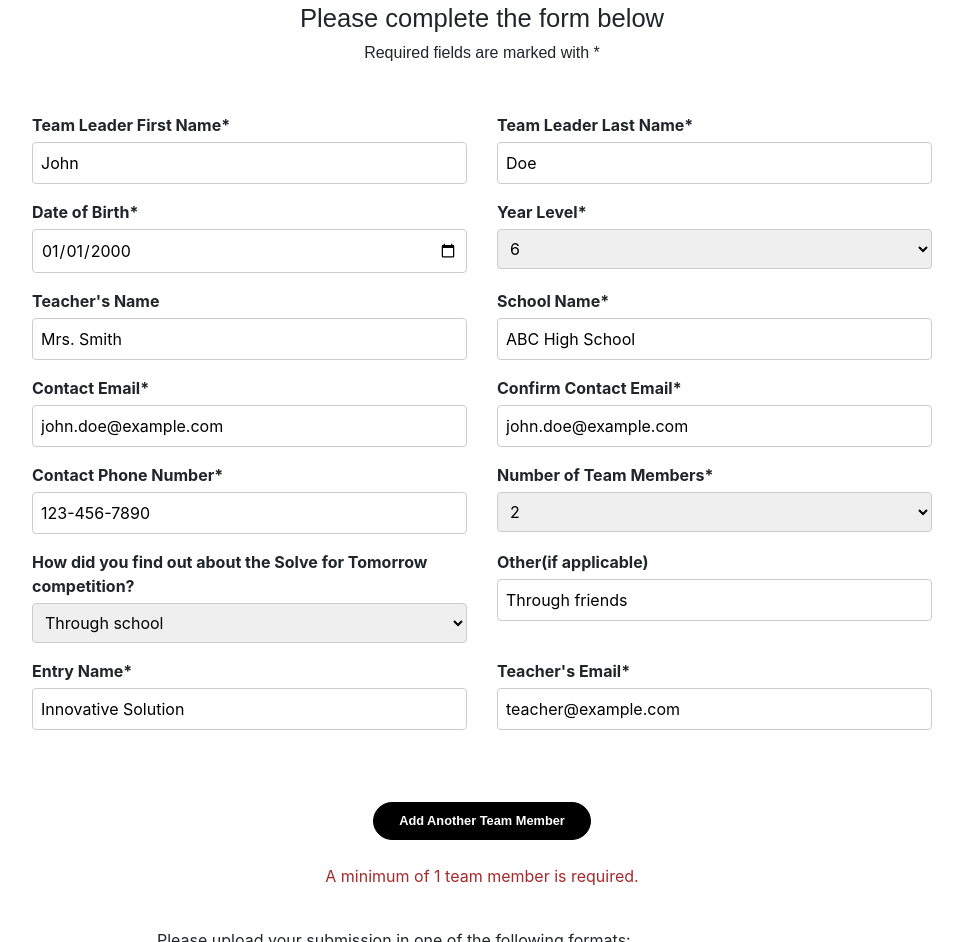
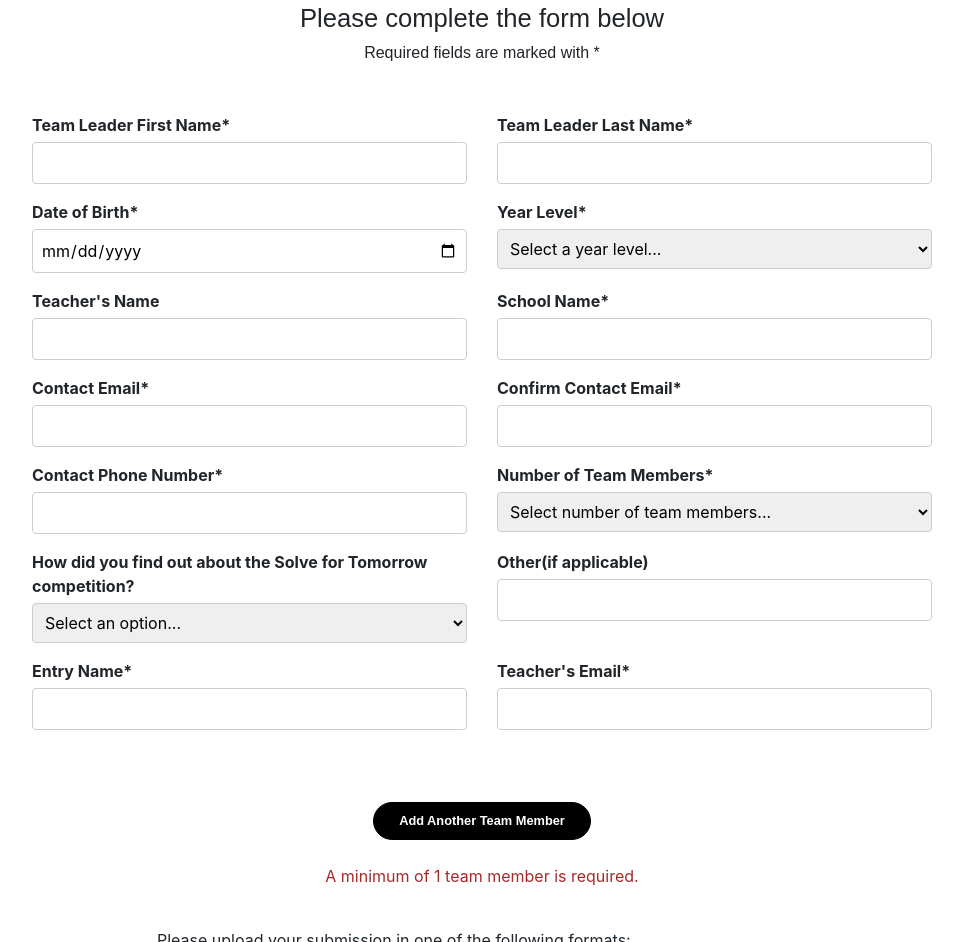
Before and after one commit to pranaybura/sft-timor, a plain HTML site: page register-en/index.html in a window 1280 px wide. Shown: the part 903-1845 px from the top of the page, without its empty margins (158-1121 px from the left). Drawn offline with nearby package versions, Linux system fonts and the light colour scheme; a web font is replaced by a local one.

Commit message:
general register folder and copy update

```diff
--- a/register-en/index.html
+++ b/register-en/index.html
@@ -8,7 +8,7 @@
     <link rel="shortcut icon" href="//cdn.samsung.com/etc/designs/smg/global/imgs/favicon.ico">
     <link rel="apple-touch-icon" href="//cdn.samsung.com/etc/designs/smg/global/imgs/app_ico.png" sizes="144x144">
 
-    <title>Enter your details - Samsung Solve for Tomorrow Samoa 2023</title>
+    <title>Enter your details - Samsung Solve for Tomorrow Timor-Leste 2024</title>
 
     <link rel="stylesheet" href="https://cdn.jsdelivr.net/npm/bootstrap@4.6.0/dist/css/bootstrap.min.css" integrity="sha384-B0vP5xmATw1+K9KRQjQERJvTumQW0nPEzvF6L/Z6nronJ3oUOFUFpCjEUQouq2+l" crossorigin="anonymous">
     <link rel="stylesheet" href="../style.css">
@@ -59,19 +59,19 @@
                     <div class="row">
                         <div class="col-sm input-container">
                             <label for="first_name">Team Leader First Name*</label>
-                            <input type="text" name="first_name" id="first_name" required value="John">
+                            <input type="text" name="first_name" id="first_name" required>
                         </div>
 
                         <div class="col-sm input-container">
                             <label for="last_name">Team Leader Last Name*</label>
-                            <input type="text" name="last_name" id="last_name" required value="Doe">
+                            <input type="text" name="last_name" id="last_name" required>
                         </div>
                     </div>
 
                     <div class="row pt-3">
                         <div class="col-sm input-container">
                             <label for="date_of_birth">Date of Birth*</label>
-                            <input type="date" name="date_of_birth" id="date_of_birth" required value="2000-01-01">
+                            <input type="date" name="date_of_birth" id="date_of_birth" required>
                         </div>
 
                         <div class="col-sm input-container">
@@ -79,7 +79,7 @@
                             <select name="year_level" id="year_level" required>
                                 <option value="">Select a year level...</option>
                                 <option value="5">5</option>
-                                <option value="6" selected>6</option>
+                                <option value="6">6</option>
                                 <option value="7">7</option>
                                 <option value="8">8</option>
                                 <option value="9">9</option>
@@ -92,31 +92,31 @@
                     <div class="row pt-3">
                         <div class="col-sm input-container">
                             <label for="teacher">Teacher's Name</label>
-                            <input type="text" name="teacher" id="teacher" value="Mrs. Smith">
+                            <input type="text" name="teacher" id="teacher">
                         </div>
 
                         <div class="col-sm input-container">
                             <label for="school">School Name*</label>
-                            <input type="text" name="school" id="school" required value="ABC High School">
+                            <input type="text" name="school" id="school" required>
                         </div>
                     </div>
 
                     <div class="row pt-3">
                         <div class="col-sm input-container">
                             <label for="contact_email">Contact Email*</label>
-                            <input type="email" name="contact_email" id="contact_email" required value="john.doe@example.com">
+                            <input type="email" name="contact_email" id="contact_email" required>
                         </div>
 
                         <div class="col-sm input-container">
                             <label for="confirm_email">Confirm Contact Email*</label>
-                            <input type="email" name="confirm_email" id="confirm_email" required onchange="checkEmailMatch()" value="john.doe@example.com">
+                            <input type="email" name="confirm_email" id="confirm_email" required onchange="checkEmailMatch()">
                         </div>
                     </div>
 
                     <div class="row pt-3">
                         <div class="col-sm input-container">
                             <label for="contact_phone">Contact Phone Number*</label>
-                            <input type="tel" name="contact_phone" id="contact_phone" required value="123-456-7890">
+                            <input type="tel" name="contact_phone" id="contact_phone" required>
                         </div>
 
                         <div class="col-sm input-container">
@@ -124,7 +124,7 @@
                             <select name="team_members" id="team_members" required>
                                 <option value="">Select number of team members...</option>
                                 <option value="1">1</option>
-                                <option value="2" selected>2</option>
+                                <option value="2">2</option>
                                 <option value="3">3</option>
                                 <option value="4">4</option>
                                 <option value="5">5</option>
@@ -139,7 +139,7 @@
                             <label for="how_found">How did you find out about the Solve for Tomorrow competition?</label>
                             <select name="how_found" id="how_found" required>
                                 <option value="">Select an option...</option>
-                                <option value="Through school" selected>Through school</option>
+                                <option value="Through school">Through school</option>
                                 <option value="MOTAT">MOTAT</option>
                                 <option value="Poster/Flyer">Poster/Flyer</option>
                                 <option value="Word of mouth">Word of mouth</option>
@@ -151,19 +151,19 @@
 
                         <div class="col-sm input-container" id="howFoundOtherContainer">
                             <label for="how_found_other">Other(if applicable)</label>
-                            <input type="text" name="how_found_other" id="how_found_other" value="Through friends">
+                            <input type="text" name="how_found_other" id="how_found_other"">
                         </div>
                     </div>
 
                     <div class="row pt-3">
                         <div class="col-sm input-container">
                             <label for="entry_name">Entry Name*</label>
-                            <input type="text" name="entry_name" id="entry_name" required value="Innovative Solution">
+                            <input type="text" name="entry_name" id="entry_name" required>
                         </div>
 
                         <div class="col-sm input-container">
                             <label for="teacher_email">Teacher's Email*</label>
-                            <input type="email" name="teacher_email" id="teacher_email" value="teacher@example.com">
+                            <input type="email" name="teacher_email" id="teacher_email">
                         </div>
                     </div>
                 </div>
```
Also changed, not shown: index.html (+5 -5 lines), register-tl/index.html (+14 -14 lines).
